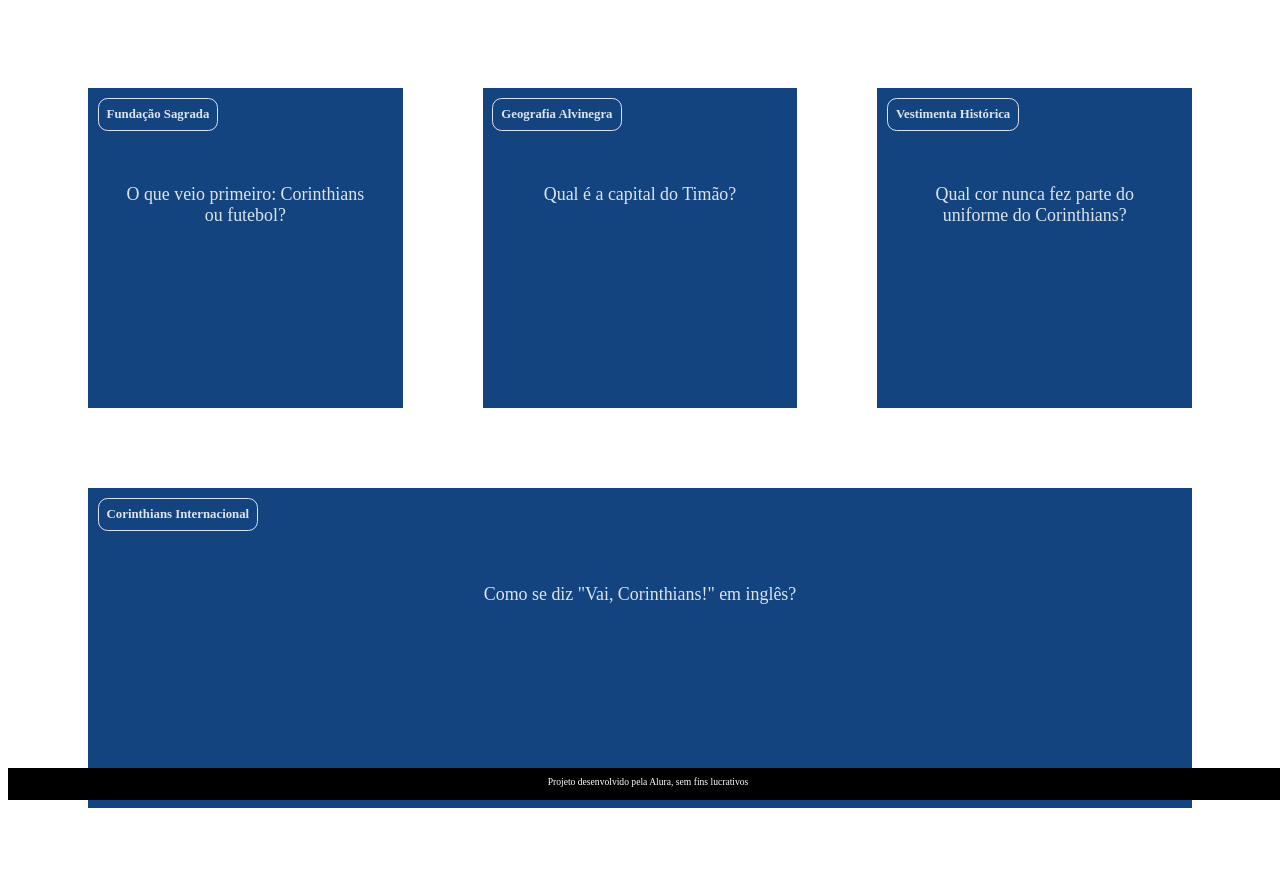
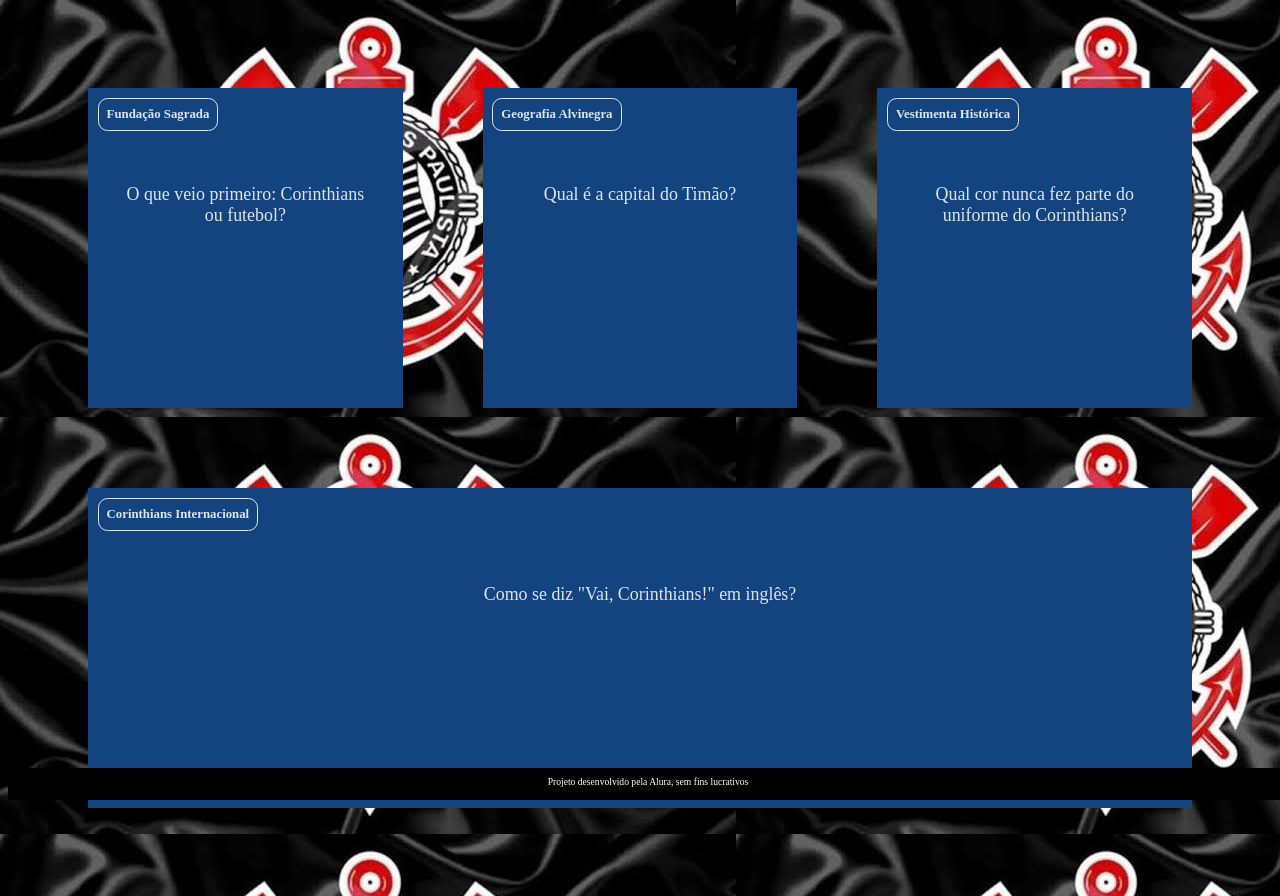
Before and after one commit to Isatruffa/CARDS, a plain HTML site: page index.html in a window 1280 px wide. Drawn offline with Linux system fonts and the light colour scheme.

Commit message:
Update style.css

```diff
--- a/style.css
+++ b/style.css
@@ -5,7 +5,7 @@
 }
 
 body {
-    background: url('img/bg-desktop.webp');
+    background: url('images.jpeg');
     font-family: Bai Jamjuree;
 }
 
```
